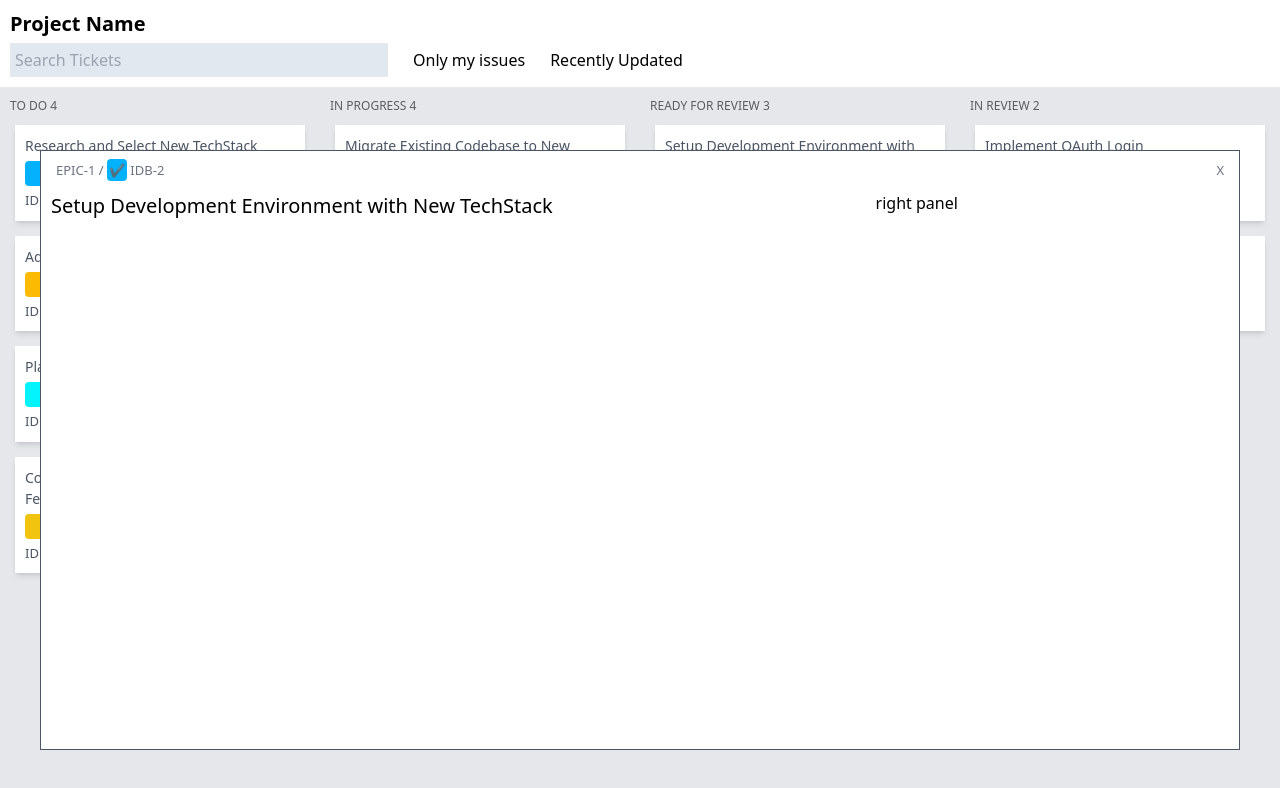
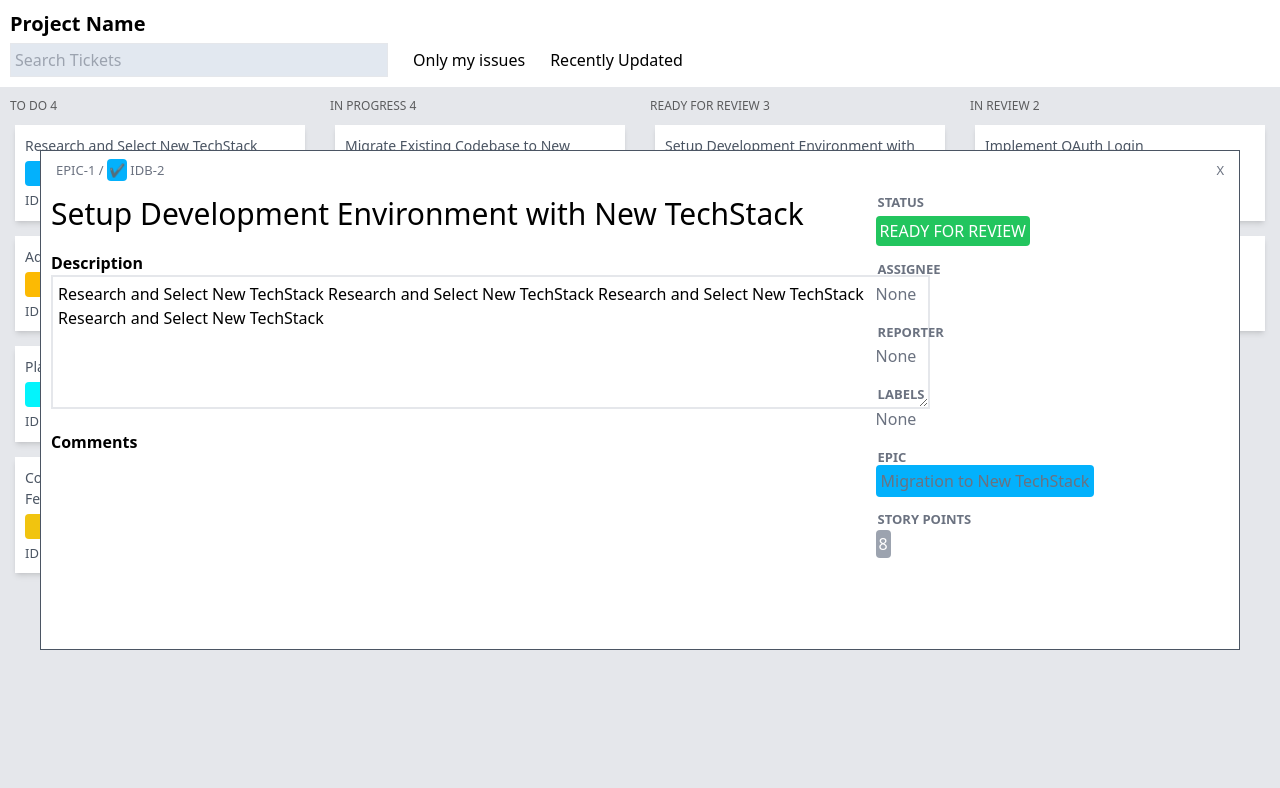
Before and after one commit to AimalKhanOfficial/LikeJira, a React (Vite) app in the folder LikeJira-frontend/: page / in a window 1280 px wide. Both pictures are taken after a click on the element 800 px from the left and 180 px from the top of the page. Shown: the top 788 px of the page. Built offline with nearby package versions, Linux system fonts and the light colour scheme.

Commit message:
Introducing comments

```diff
--- /dev/null
+++ b/LikeJira-frontend/src/components/Comment.jsx
@@ -0,0 +1,20 @@
+import React from "react";
+
+export default function Comment(props) {
+    console.log('>>', props)
+    return (
+        <div className="border-[1px] bg-slate-100 p-[5px] mt-[5px] w-[99%]">
+            <div className="flex justify-between text-gray-400 text-[12px]">
+                <p className="font-bold">
+                    Commented by: {props.comment.commentedBy}
+                </p>
+                <p className="font-bold">
+                    {props.comment.postedDateTime}
+                </p>
+            </div>
+            <div className="p-[5px]">
+                <p className="text-[15px]">{props.comment.text}</p>
+            </div>
+        </div>
+    );
+}
--- a/LikeJira-frontend/src/components/TicketPopup.jsx
+++ b/LikeJira-frontend/src/components/TicketPopup.jsx
@@ -1,8 +1,25 @@
 import React from "react";
+import Comment from "./Comment";
 
 export default function TicketPopup({ ticketSelected, setDisplayPopup, displayPopup }) {
+    const getTicketStatus = (statusId) => {
+        if (statusId === 1) {
+            return 'TO DO'
+        } else if (statusId === 2) {
+            return 'IN PROGRESS';
+        } else if (statusId === 3) {
+            return 'READY FOR REVIEW';
+        } else if (statusId === 4) {
+            return 'IN REVIEW';
+        } else if (statusId === 5) {
+            return 'DONE OR REJECTED';
+        }
+        else {
+            'none'
+        }
+    };
     return (
-        <div className="bg-white border-[1px] border-gray-600 absolute top-[150px] left-0 right-0 mx-auto z-50 h-[600px] w-[1200px]">
+        <div className="bg-white border-[1px] border-gray-600 absolute top-[150px] left-0 right-0 mx-auto z-50 h-[500px] w-[1200px]">
             <div className="flex justify-between px-[15px] pt-[10px] text-gray-500 text-[13px]">
                 <div>
                     <p>
@@ -19,12 +36,48 @@ export default function TicketPopup({ ticketSelected, setDisplayPopup, displayPo
             </div>
             <div className="flex p-[10px]">
                 <div className="w-[70%]">
-                    <p className="text-[20px]">
+                    <p className="text-[30px]">
                         {ticketSelected.title}
                     </p>
+                    <div className="mt-[15px] w-full">
+                        <p className="font-bold">Description</p>
+                        <textarea name="ticketDescription" cols="92" rows="5" className="border-2 p-[5px]" value={ticketSelected.description} />
+                    </div>
+                    <div className="mt-[15px] w-full">
+                        <p className="font-bold">Comments</p>
+                        {
+                            ticketSelected?.comments?.map(comment => {
+                                console.log('>> comment', comment.text);
+                                return <Comment comment={comment}/>
+                            })
+                        }
+                    </div>
                 </div>
                 <div className="w-[30%]">
-                    right panel
+                    <div>
+                        <p className="font-bold text-[13px] p-[2px] text-gray-500">STATUS</p>
+                        <p className="mt-[5px]"><span className="rounded p-[4px] bg-green-500 text-white">{getTicketStatus(ticketSelected.statusId)}</span></p>
+                    </div>
+                    <div className="mt-[15px]">
+                        <p className="font-bold text-[13px] p-[2px] text-gray-500">ASSIGNEE</p>
+                        <span className="rounded text-gray-500">None</span>
+                    </div>
+                    <div className="mt-[15px]">
+                        <p className="font-bold text-[13px] p-[2px] text-gray-500">REPORTER</p>
+                        <span className="rounded text-gray-500">None</span>
+                    </div>
+                    <div className="mt-[15px]">
+                        <p className="font-bold text-[13px] p-[2px] text-gray-500">LABELS</p>
+                        <span className="rounded text-gray-500">None</span>
+                    </div>
+                    <div className="mt-[15px]">
+                        <p className="font-bold text-[13px] p-[2px] text-gray-500">EPIC</p>
+                        <span className="rounded text-gray-500 p-[5px]" style={{ backgroundColor: ticketSelected.epicColorCode }}>{ticketSelected.epicName}</span>
+                    </div>
+                    <div className="mt-[15px]">
+                        <p className="font-bold text-[13px] p-[2px] text-gray-500">STORY POINTS</p>
+                        <p className="text-white"><span className="rounded p-[3px] bg-gray-400">{ticketSelected.storyPoints}</span></p>
+                    </div>
                 </div>
             </div>
         </div>
--- a/LikeJira-frontend/src/dbHanlder/index.js
+++ b/LikeJira-frontend/src/dbHanlder/index.js
@@ -8,24 +8,28 @@ const BOARD_STATE = [
                 title: 'Research and Select New TechStack',
                 storyPoints: 5,
                 ticketId: 'IDB-1',
+                description: 'Research and Select New TechStack Research and Select New TechStack Research and Select New TechStack Research and Select New TechStack',
                 statusId: 1
             },
             {
                 title: 'Setup Development Environment with New TechStack',
                 storyPoints: 8,
                 ticketId: 'IDB-2',
+                description: 'Research and Select New TechStack Research and Select New TechStack Research and Select New TechStack Research and Select New TechStack',
                 statusId: 3
             },
             {
                 title: 'Migrate Existing Codebase to New TechStack',
                 storyPoints: 13,
                 ticketId: 'IDB-3',
+                description: 'Research and Select New TechStack Research and Select New TechStack Research and Select New TechStack Research and Select New TechStack',
                 statusId: 2
             },
             {
                 title: 'Test and Validate Migration',
                 storyPoints: 8,
                 ticketId: 'IDB-4',
+                description: 'Research and Select New TechStack Research and Select New TechStack Research and Select New TechStack Research and Select New TechStack',
                 statusId: 5
             }
         ]
@@ -39,18 +43,21 @@ const BOARD_STATE = [
                 title: 'Implement OAuth Login',
                 storyPoints: 8,
                 ticketId: 'IDB-5',
+                description: 'Research and Select New TechStack Research and Select New TechStack Research and Select New TechStack Research and Select New TechStack',
                 statusId: 4
             },
             {
                 title: 'Add OAuth Logout Functionality',
                 storyPoints: 3,
                 ticketId: 'IDB-6',
+                description: 'Research and Select New TechStack Research and Select New TechStack Research and Select New TechStack Research and Select New TechStack',
                 statusId: 1
             },
             {
                 title: 'Create OAuth Provider Settings Page',
                 storyPoints: 5,
                 ticketId: 'IDB-7',
+                description: 'Research and Select New TechStack Research and Select New TechStack Research and Select New TechStack Research and Select New TechStack',
                 statusId: 5
             }
         ]
@@ -64,18 +71,33 @@ const BOARD_STATE = [
                 title: 'Plan and Prepare Database Upgrade',
                 storyPoints: 5,
                 ticketId: 'IDB-8',
+                description: 'Research and Select New TechStack Research and Select New TechStack Research and Select New TechStack Research and Select New TechStack',
                 statusId: 1
             },
             {
                 title: 'Execute Database Upgrade',
                 storyPoints: 8,
                 ticketId: 'IDB-9',
-                statusId: 3
+                description: 'Research and Select New TechStack Research and Select New TechStack Research and Select New TechStack Research and Select New TechStack',
+                statusId: 3,
+                comments: [
+                    {
+                        text: 'Hi, this is currently being looked at',
+                        postedDateTime: '08/04/24 3:21 AM EST',
+                        commentedBy: 'John Doe'
+                    },
+                    {
+                        text: '2 - Hi, this is currently being looked at',
+                        postedDateTime: '07/04/24 3:21 AM EST',
+                        commentedBy: 'Jane Doe'
+                    },
+                ]
             },
             {
                 title: 'Verify Data Integrity Post-Upgrade',
                 storyPoints: 5,
                 ticketId: 'IDB-10',
+                description: 'Research and Select New TechStack Research and Select New TechStack Research and Select New TechStack Research and Select New TechStack',
                 statusId: 2
             }
         ]
@@ -89,18 +111,21 @@ const BOARD_STATE = [
                 title: 'Design New Homepage Mockups',
                 storyPoints: 8,
                 ticketId: 'IDB-11',
+                description: 'Research and Select New TechStack Research and Select New TechStack Research and Select New TechStack Research and Select New TechStack',
                 statusId: 4
             },
             {
                 title: 'Implement New Homepage Layout',
                 storyPoints: 13,
                 ticketId: 'IDB-12',
+                description: 'Research and Select New TechStack Research and Select New TechStack Research and Select New TechStack Research and Select New TechStack',
                 statusId: 2
             },
             {
                 title: 'Test and Optimize Homepage for Performance',
                 storyPoints: 5,
                 ticketId: 'IDB-13',
+                description: 'Research and Select New TechStack Research and Select New TechStack Research and Select New TechStack Research and Select New TechStack',
                 statusId: 5
             }
         ]
@@ -114,18 +139,21 @@ const BOARD_STATE = [
                 title: 'Setup Feature Flag Management System',
                 storyPoints: 8,
                 ticketId: 'IDB-14',
+                description: 'Research and Select New TechStack Research and Select New TechStack Research and Select New TechStack Research and Select New TechStack',
                 statusId: 3
             },
             {
                 title: 'Implement Feature Flags for Beta Features',
                 storyPoints: 5,
                 ticketId: 'IDB-15',
+                description: 'Research and Select New TechStack Research and Select New TechStack Research and Select New TechStack Research and Select New TechStack',
                 statusId: 2
             },
             {
                 title: 'Conduct Beta Testing and Gather Feedback',
                 storyPoints: 8,
                 ticketId: 'IDB-16',
+                description: 'Research and Select New TechStack Research and Select New TechStack Research and Select New TechStack Research and Select New TechStack',
                 statusId: 1
             }
         ]
```
